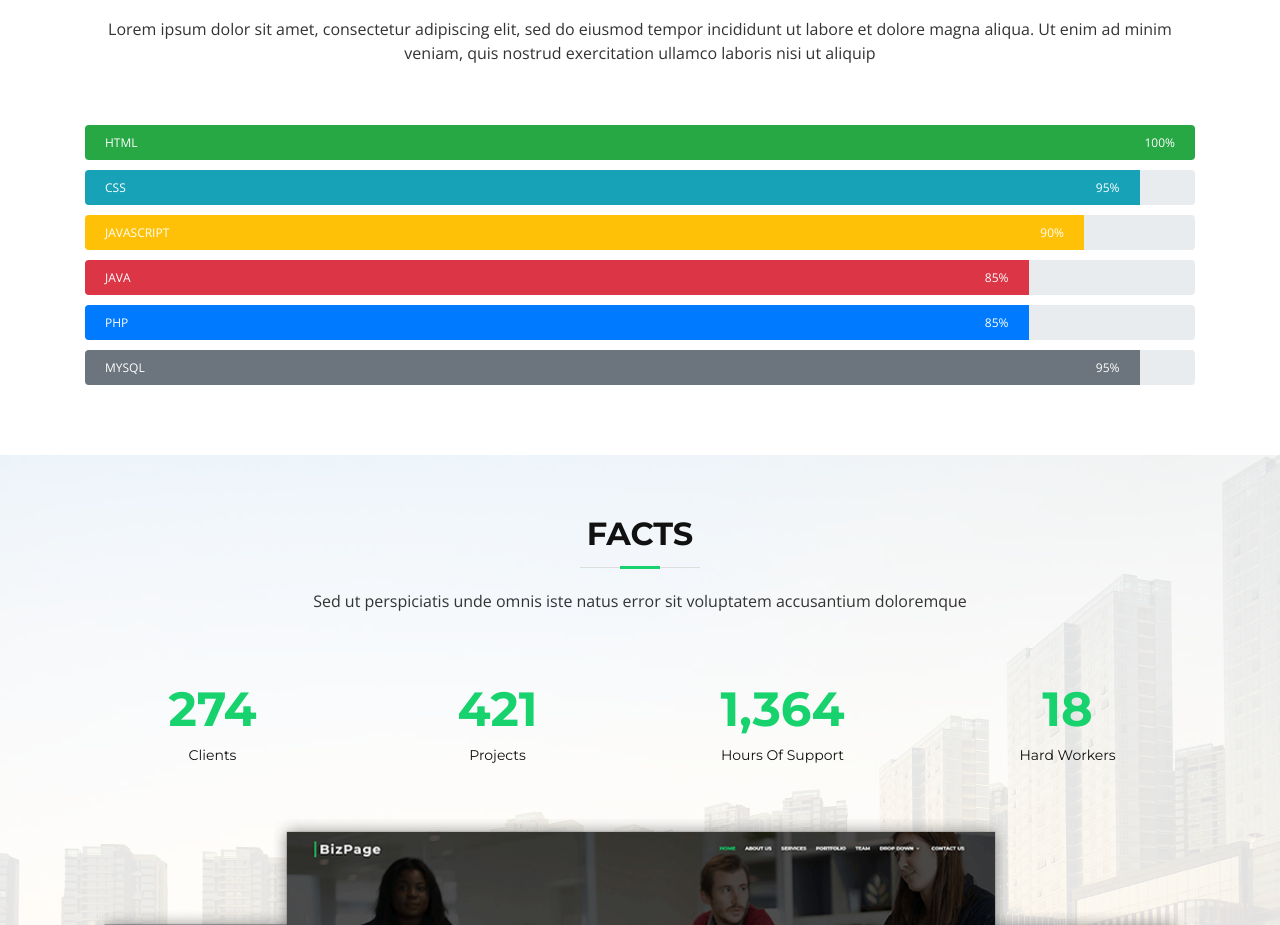
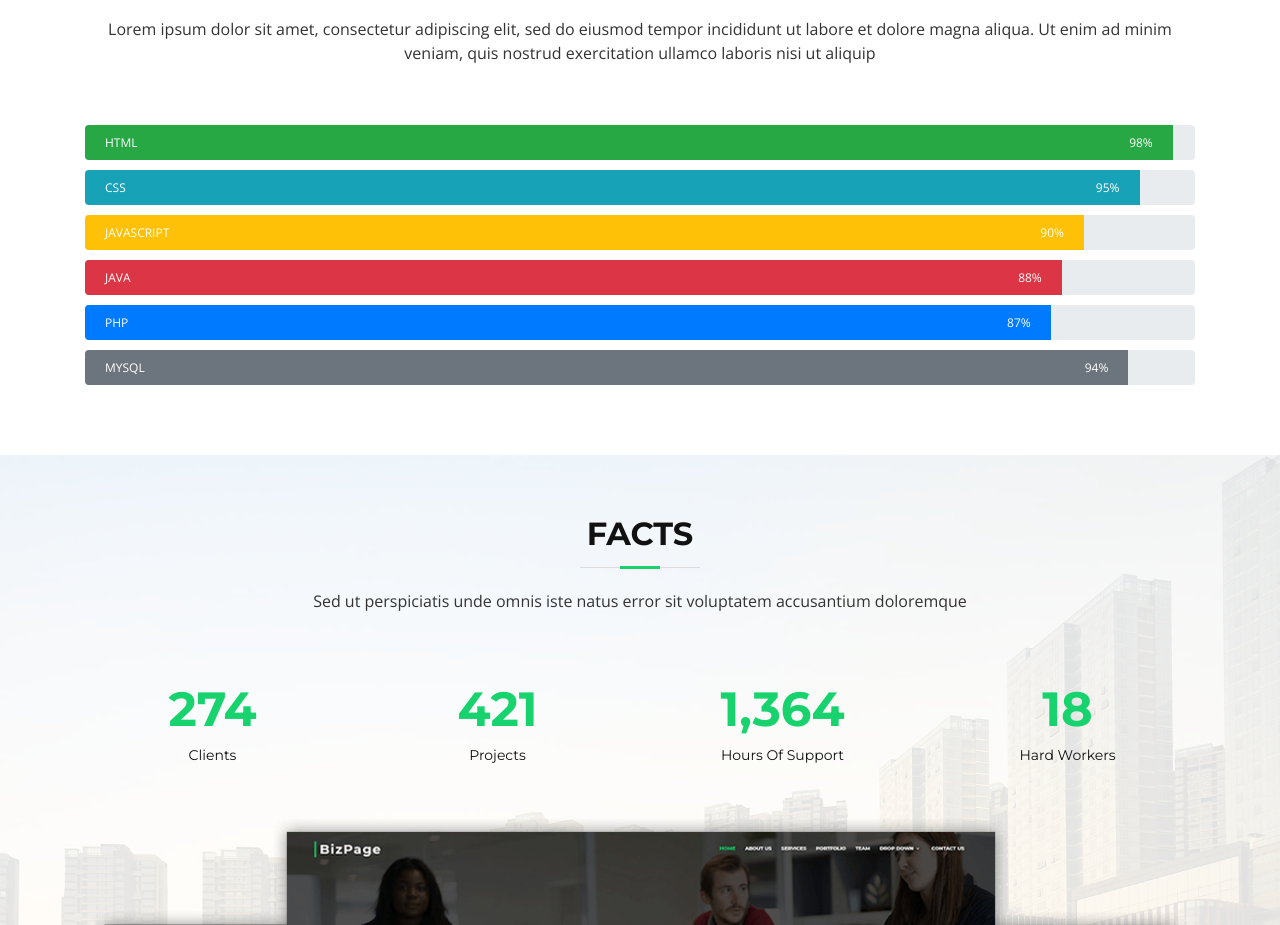
Before and after one commit to pramitha1166/eudext.com, a plain HTML site: page index.html in a window 1280 px wide. Shown: the part 2873-3798 px from the top of the page. Drawn offline with nearby package versions, Linux system fonts and the light colour scheme; files whose address does not match are found by name.

Commit message:
Changed Skills

```diff
--- a/index.html
+++ b/index.html
@@ -333,8 +333,8 @@
         <div class="skills-content">
 
           <div class="progress">
-            <div class="progress-bar bg-success" role="progressbar" aria-valuenow="100" aria-valuemin="0" aria-valuemax="100">
-              <span class="skill">HTML <i class="val">100%</i></span>
+            <div class="progress-bar bg-success" role="progressbar" aria-valuenow="98" aria-valuemin="0" aria-valuemax="100">
+              <span class="skill">HTML <i class="val">98%</i></span>
             </div>
           </div>
 
@@ -351,20 +351,20 @@
           </div>
 
           <div class="progress">
-            <div class="progress-bar bg-danger" role="progressbar" aria-valuenow="85" aria-valuemin="0" aria-valuemax="100">
-              <span class="skill">Java <i class="val">85%</i></span>
+            <div class="progress-bar bg-danger" role="progressbar" aria-valuenow="88" aria-valuemin="0" aria-valuemax="100">
+              <span class="skill">Java <i class="val">88%</i></span>
             </div>
           </div>
 
           <div class="progress">
-            <div class="progress-bar bg-primary" role="progressbar" aria-valuenow="85" aria-valuemin="0" aria-valuemax="100">
-              <span class="skill">PHP <i class="val">85%</i></span>
+            <div class="progress-bar bg-primary" role="progressbar" aria-valuenow="87" aria-valuemin="0" aria-valuemax="100">
+              <span class="skill">PHP <i class="val">87%</i></span>
             </div>
           </div>
 
           <div class="progress">
-            <div class="progress-bar bg-secondary" role="progressbar" aria-valuenow="95" aria-valuemin="0" aria-valuemax="100">
-              <span class="skill">MySQL <i class="val">95%</i></span>
+            <div class="progress-bar bg-secondary" role="progressbar" aria-valuenow="94" aria-valuemin="0" aria-valuemax="100">
+              <span class="skill">MySQL <i class="val">94%</i></span>
             </div>
           </div>
 
```
